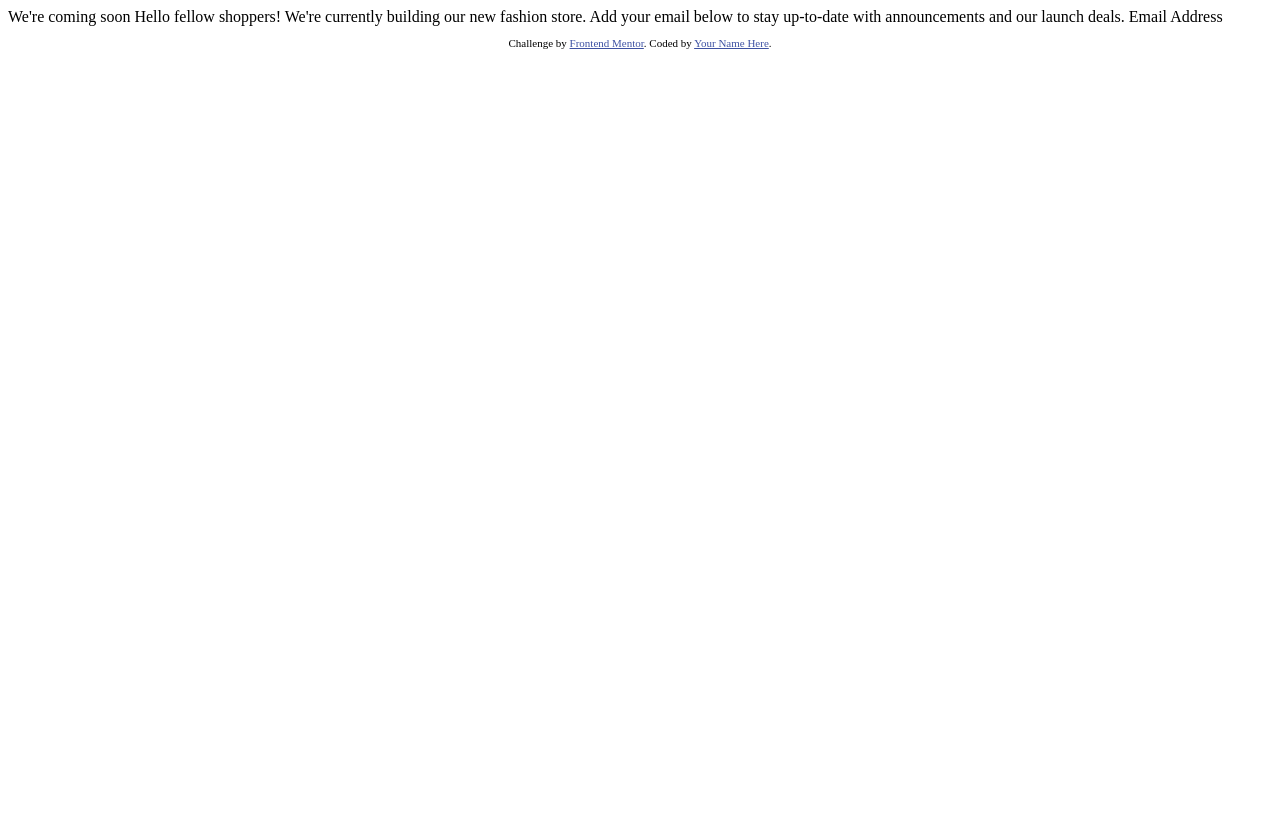
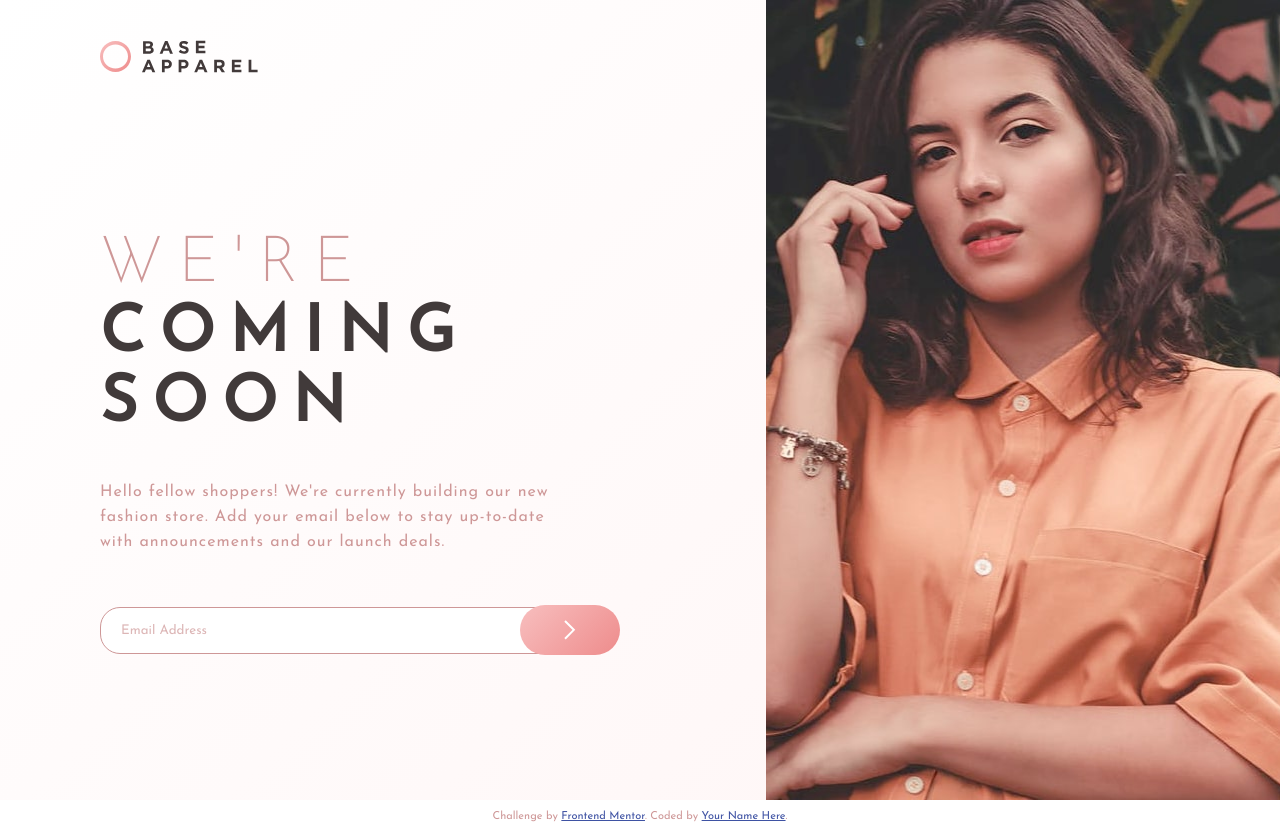
Before and after one commit to prohunteryoung/Base-apparel-coming-soon, a plain HTML site: page index.html in a window 1280 px wide. Before the commit the page ends 800 px from the top, so only its background shows below. Drawn offline with Linux system fonts and the light colour scheme.

Commit message:
HTML & CSS

```diff
--- a/index.html
+++ b/index.html
@@ -1,33 +1,69 @@
 <!DOCTYPE html>
 <html lang="en">
   <head>
-  <meta charset="UTF-8">
-  <meta name="viewport" content="width=device-width, initial-scale=1.0"> <!-- displays site properly based on user's device -->
+    <meta charset="UTF-8" />
+    <meta name="viewport" content="width=device-width, initial-scale=1.0" />
+    <!-- displays site properly based on user's device -->
 
-  <link rel="icon" type="image/png" sizes="32x32" href="./images/favicon-32x32.png">
+    <link
+      rel="icon"
+      type="image/png"
+      sizes="32x32"
+      href="./images/favicon-32x32.png"
+    />
+
+    <link rel="stylesheet" href="style.css" />
 
     <title>Frontend Mentor | Base Apparel coming soon page</title>
 
     <!-- Feel free to remove these styles or customise in your own stylesheet 👍 -->
     <style>
-    .attribution { font-size: 11px; text-align: center; }
-    .attribution a { color: hsl(228, 45%, 44%); }
+      .attribution {
+        font-size: 11px;
+        text-align: center;
+      }
+      .attribution a {
+        color: hsl(228, 45%, 44%);
+      }
     </style>
   </head>
   <body>
+    <div class="container">
+      <div class="left-container">
+        <div class="logo"></div>
 
-  We're coming soon
-
+        <div class="title">
+          We're <br />
+          <span class="coming">
+            coming <br />
+            soon</span
+          >
+        </div>
+        <div class="description">
           Hello fellow shoppers! We're currently building our new fashion store.
-  Add your email below to stay up-to-date with announcements and our launch deals.
-
-  Email Address
+          Add your email below to stay up-to-date with announcements and our
+          launch deals.
+        </div>
+        <form>
+          <input
+            type="text"
+            class="input"
+            placeholder="Email Address"
+          /><button><img src="images/icon-arrow.svg" /></button>
+        </form>
+      </div>
+      <div class="right-container"></div>
+    </div>
 
     <footer>
       <p class="attribution">
-      Challenge by <a href="https://www.frontendmentor.io?ref=challenge" target="_blank">Frontend Mentor</a>.
-      Coded by <a href="#">Your Name Here</a>.
+        Challenge by
+        <a href="https://www.frontendmentor.io?ref=challenge" target="_blank"
+          >Frontend Mentor</a
+        >. Coded by <a href="#">Your Name Here</a>.
       </p>
     </footer>
+
+    <script src="script.js"></script>
   </body>
 </html>
--- /dev/null
+++ b/style.css
@@ -0,0 +1,117 @@
+@import url('https://fonts.googleapis.com/css2?family=Josefin+Sans:wght@200;400&display=swap');
+
+:root {
+  --red-desaturated: hsl(0, 36%, 70%);
+  --red-soft: hsl(0, 93%, 68%);
+  --grayish-dark-red: hsl(0, 6%, 24%);
+}
+
+body {
+  font-family: 'Josefin Sans', sans-serif;
+  color: var(--red-desaturated);
+  margin: 0;
+  height: 100vh;
+}
+
+.container {
+  display: flex;
+  flex-direction: row;
+  background-image: linear-gradient(
+    135deg,
+    hsl(0, 0%, 100%),
+    hsl(0, 100%, 98%)
+  );
+  z-index: 1;
+}
+
+.logo {
+  background-image: url(images/logo.svg);
+  background-repeat: no-repeat;
+  width: 160px;
+  height: 40px;
+  margin-bottom: 150px;
+}
+
+.left-container {
+  margin: 40px 100px;
+  flex: 1.1;
+}
+.title {
+  font-weight: 100;
+  text-transform: uppercase;
+  font-size: 4rem;
+  letter-spacing: 15px;
+  line-height: 70px;
+  margin-bottom: 40px;
+}
+.coming {
+  font-weight: bold;
+  color: var(--grayish-dark-red);
+}
+
+.description {
+  letter-spacing: 1px;
+  line-height: 25px;
+  width: 450px;
+  font-size: 16px;
+  margin-bottom: 50px;
+}
+
+form {
+  display: flex;
+  width: 520px;
+  height: 50px;
+  position: relative;
+  display: flex;
+  align-items: center;
+}
+
+.input {
+  height: 90%;
+  width: 90%;
+  border-radius: 20px;
+  border: 1px var(--red-desaturated) solid;
+  font-family: inherit;
+  color: var(--red-desaturated);
+  padding: 0 20px;
+}
+.input:focus {
+  outline: 0;
+}
+
+.input::placeholder {
+  color: var(--red-desaturated);
+  opacity: 0.7;
+}
+
+button {
+  right: 0;
+  position: absolute;
+  font-size: 40px;
+  height: 100%;
+  display: flex;
+  justify-content: center;
+  align-items: center;
+  width: 100px;
+  border-radius: 25px;
+  background-color: var(--red-soft);
+  background-image: linear-gradient(135deg, hsl(0, 80%, 86%), hsl(0, 74%, 74%));
+  border: none;
+  cursor: pointer;
+}
+button:hover {
+  background-image: linear-gradient(135deg, hsl(0, 74%, 74%), hsl(0, 80%, 86%));
+  transition: all 0.1s ease-in;
+}
+button:active {
+  transform: scale(0.98);
+}
+
+.right-container {
+  flex: 1;
+  background-image: url(images/hero-desktop.jpg);
+  height: 100vh;
+  background-size: cover;
+  background-position: center;
+  background-repeat: no-repeat;
+}
```
Also changed, not shown: script.js (added). Lines whose indentation alone changed are shown as unchanged.
